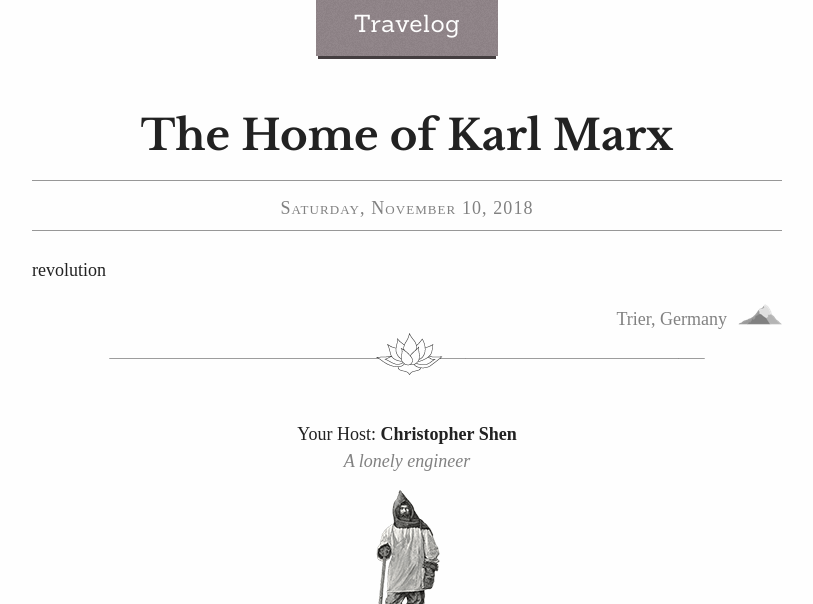
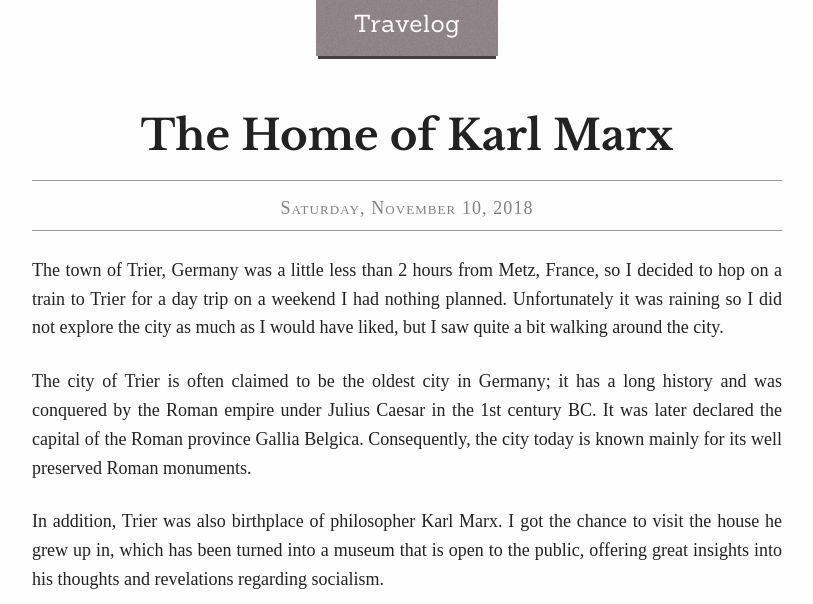
Before and after one commit to csshen/travelog, a Jekyll site: the page built from _posts/2018-11-10-trier.md, in a window 1280 px wide and 1400 px high, scrolled down 447 px. Shown: the top 604 px of the window, without its empty margins (233-1046 px from the left). Built offline with Jekyll 4.4.1, drawn with Linux system fonts in a browser that asks for light colours; some of the changed text lies outside the part shown; grey boxes are pictures that could not be loaded.

Commit message:
new blog post

```diff
--- a/_posts/2018-11-10-trier.md
+++ b/_posts/2018-11-10-trier.md
@@ -2,11 +2,22 @@
 layout: post
 title:  "The Home of Karl Marx"
 date:   2018-11-10
-categories: jekyll theme
+categories: study-abroad
 location: Trier, Germany
 ---
 
+The town of Trier, Germany was a little less than 2 hours from Metz, France, so I decided to hop on a train to Trier for a day trip on a weekend I had nothing planned. Unfortunately it was raining so I did not explore the city as much as I would have liked, but I saw quite a bit walking around the city.
 
-revolution
+The city of Trier is often claimed to be the oldest city in Germany; it has a long history and was conquered by the Roman empire under Julius Caesar in the 1st century BC. It was later declared the capital of the Roman province Gallia Belgica. Consequently, the city today is known mainly for its well preserved Roman monuments.
+
+In addition, Trier was also birthplace of philosopher Karl Marx.  I got the chance to visit the house he grew up in, which has been turned into a museum that is open to the public, offering great insights into his thoughts and revelations regarding socialism.
+
+{% include img2.html path1="/assets/images/img-0024.jpg" path2="/assets/images/img-0025.jpg" %}
+{% include img1.html path="/assets/images/img-0023.jpg" caption="Porta Nigra" %}
+
+{% include img1.html path="/assets/images/img-0019.jpg" caption="The tourism office in Trier sold souvenir Karl Marx Euro notes to commemorate the revolutionary’s 200th birthday. I suppose it's fitting that Marx would be featured on a note that is worth 0 Euros, although it is ironic that the notes are being sold for 3 Euros a piece." %}
+
+{% include img2.html path1="/assets/images/img-0021.jpg" path2="/assets/images/img-0022.jpg" %}
+{% include img1.html path="/assets/images/img-0020.jpg" %}
 
 {% include geoloc.html geo="Trier, Germany" %}
```
Also changed, not shown: about.md (+2 -2 lines), archive.md (+1 -1 lines), README.md, assets/images/img-0019.jpg (added), 9 other files.
